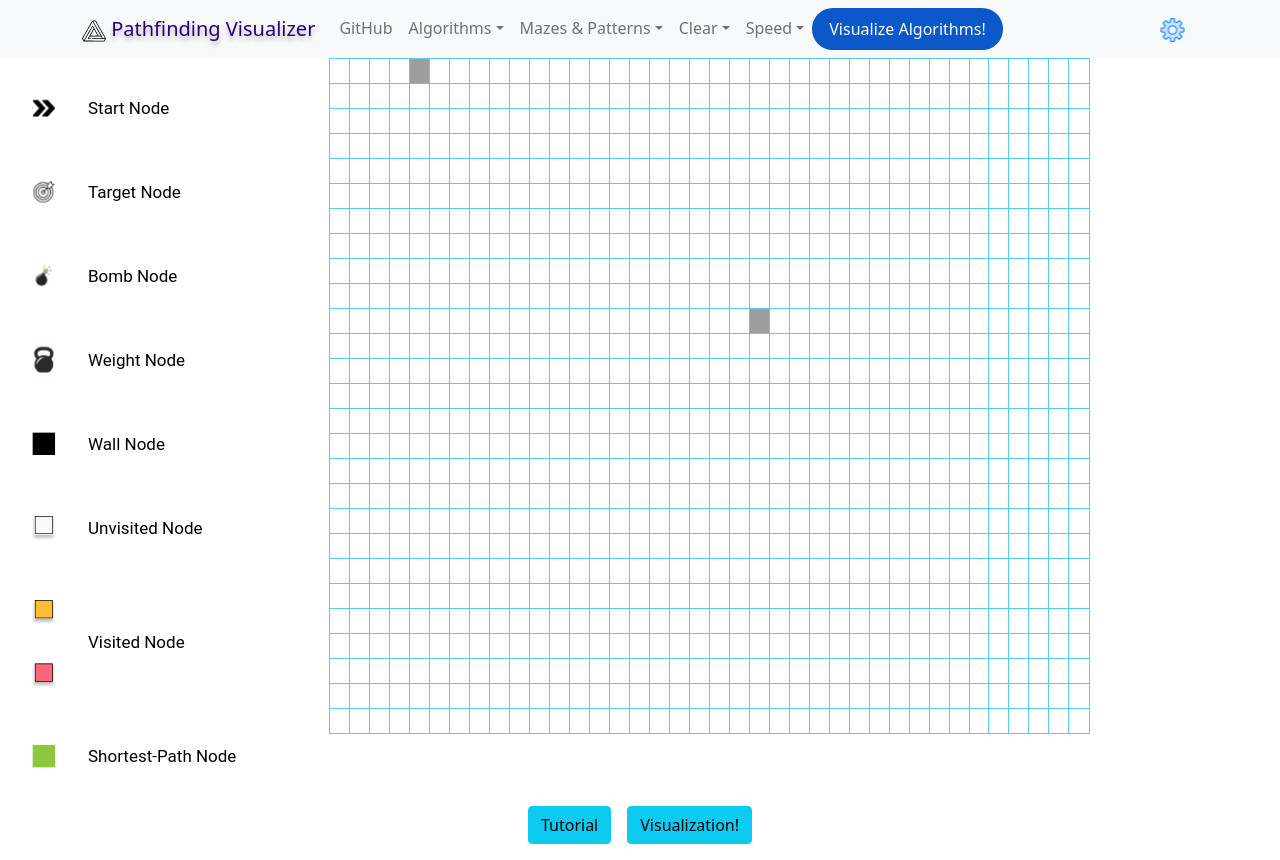
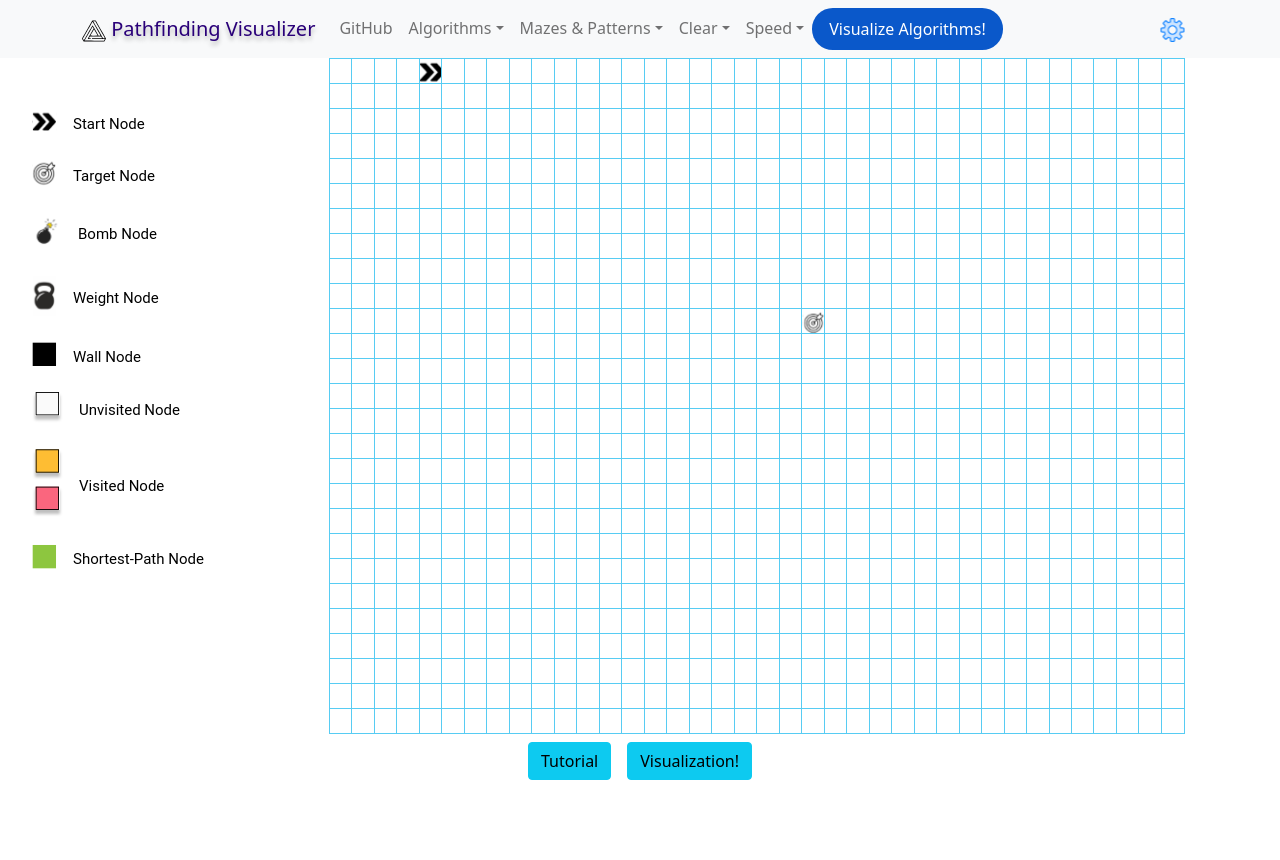
Before and after one commit to mygithub2015/pathfinding-in-action, a React (Create React App) app: page / in a window 1280 px wide. After the commit the page ends 800 px from the top, so only its background shows below. Built offline with nearby package versions, Linux system fonts and the light colour scheme; grey boxes are pictures that could not be loaded.

Commit message:
complete node section

```diff
--- a/src/pathfindingvisualizer/PathfindingVisualizer.css
+++ b/src/pathfindingvisualizer/PathfindingVisualizer.css
@@ -14,16 +14,6 @@ html, body {
 body {
   background-color: var(--background_color_one);
   margin: 0 auto;
-}
-
-div.desc-icon-text {
-  margin-left: 16px;
-  font-family: Roboto;
-  font-style: normal;
-  font-weight: normal;
-  font-size: 15px;
-  /* identical to box height */
-  color: #000000;
 }
 
 div.visited-node-text {
@@ -178,19 +168,37 @@ span#app-name {
 
 .node-section {
   margin-left: 32px;
-  min-width: 20%;
-  line-height: 4;
-  text-align: center;
+  min-width: 10%;
+  margin-top:32px;
 }
 
-.node-section span {
-  padding-left: 16px;
+.node-info-container {
+  display: flex;
+  justify-content: flex-start;
+  align-items: center;
+  min-width: inherit;
+  margin-top: 20px;
+}
+
+.node-text {
+  margin-left: 16px;
   font-family: Roboto;
-  font-size: 17px;
+  font-style: normal;
+  font-weight: normal;
+  font-size: 15px;
+  /* identical to box height */
+  color: #000000;
+}
+
+.vertical-node {
+  display: flex;
+  flex-direction: column;
+  justify-content: center;
+  align-items: center;
 }
 
 .grid-section {
-  max-width: 80%;
+  max-width: 90%;
 }
 
 .button-section {
@@ -236,16 +244,11 @@ tr.grid-row {
 }
 
 table {
-  /*position: relative;
-  top: 50%;
-  left: 50%;
-  margin-right: -50%;
-  transform: translate(-50%, -50%); */
   max-width: inherit;
-  z-index:-1;
+  z-index: -1;
 }
 
-.footer {
+.footer-container {
   display: flex;
   justify-content: center;
   align-items: center;
@@ -257,8 +260,8 @@ table {
 }
 
 .node_start {
-  /* background: url("../assets/images/start-node.svg"); */
-  background: url("../assets/images/right-arrow.svg");
+  background: url("../assets/images/start-node.svg");
+  /* background: url("../assets/images/right-arrow.svg"); */
   background-size: cover;
 }
 
@@ -268,8 +271,8 @@ table {
 }
 
 .node_end {
-  /* background: url("../assets/images/target-node.svg"); */
-  background: url("../assets/images/circle-target.svg");
+  background: url("../assets/images/target-node.svg");
+  /* background: url("../assets/images/circle-target.svg"); */
   background-size: cover;
 }
 
--- a/src/pathfindingvisualizer/PathfindingVisualizer.jsx
+++ b/src/pathfindingvisualizer/PathfindingVisualizer.jsx
@@ -173,75 +173,76 @@ export default class PathfindingVisualizer extends Component {
             <>
                 <div className="wrapper">
                     <Menu></Menu>
-
                     <div className="inner-header">
                         <div className="node-section">
-                            <div className="desc-icon-container">
-                                <div id="logo">
-                                    <img className="app-icon" src={startnode} width="24px" />
+                            <div className="node-info-container">
+                                <div className="node-icon">
+                                    <object data={startnode} type="image/svg+xml" />
                                 </div>
-                                <div className="desc-icon-text">
+                                <div className="node-text">
                                     <span>Start Node</span>
                                 </div>
                             </div>
-                            <div className="desc-icon-container">
-                                <div id="logo">
-                                    <img className="app-icon" src={targetnode} width="24px" />
+                            <div className="node-info-container">
+                                <div className="node-icon">
+                                    <object data={targetnode} type="image/svg+xml" />
                                 </div>
-                                <div className="desc-icon-text">
+                                <div className="node-text">
                                     <span>Target Node</span>
                                 </div>
                             </div>
-                            <div className="desc-icon-container">
-                                <div id="logo">
-                                    <img className="app-icon" src={bombnode} width="24px" />
+                            <div className="node-info-container">
+                                <div className="node-icon">
+                                    <object data={bombnode} type="image/svg+xml" />
                                 </div>
-                                <div className="desc-icon-text">
+                                <div className="node-text">
                                     <span>Bomb Node</span>
                                 </div>
                             </div>
-                            <div className="desc-icon-container">
-                                <div id="logo">
-                                    <img className="app-icon" src={weightnode} width="24px" />
+                            <div className="node-info-container">
+                                <div className="node-icon">
+                                    <object data={weightnode} type="image/svg+xml" />
                                 </div>
-                                <div className="desc-icon-text">
+                                <div className="node-text">
                                     <span>Weight Node</span>
                                 </div>
                             </div>
-                            <div className="desc-icon-container">
-                                <div id="logo">
-                                    <img className="app-icon" src={wallnode} width="24px" />
+                            <div className="node-info-container">
+                                <div className="node-icon">
+                                    <object data={wallnode} type="image/svg+xml" />
                                 </div>
-                                <div className="desc-icon-text">
+                                <div className="node-text flex-item">
                                     <span>Wall Node</span>
                                 </div>
                             </div>
-                            <div className="desc-icon-container">
-                                <div id="logo">
-                                    <img className="app-icon" src={unvisitednode} width="24px" />
+                            <div className="node-info-container">
+                                <div className="node-icon">
+                                    <object data={unvisitednode} type="image/svg+xml" />
                                 </div>
-                                <div className="desc-icon-text">
+                                <div className="node-text">
                                     <span>Unvisited Node</span>
                                 </div>
                             </div>
-                            <div className="desc-icon-container">
-                                <div className="visited-icons">
-                                    <div id="logo">
-                                        <img className="app-icon" src={visitednodeyellow} width="24px" />
-                                    </div>
-                                    <div id="logo">
-                                        <img className="app-icon" src={visitednodered} width="24px" />
+                            <div className="node-info-container">
+                                <div className="node-icon">
+                                    <div className="vertical-node">
+                                        <div>
+                                            <object data={visitednodeyellow} type="image/svg+xml" />
+                                        </div>
+                                        <div>
+                                            <object data={visitednodered} type="image/svg+xml" />
+                                        </div>
                                     </div>
                                 </div>
-                                <div className="visited-node-text">
+                                <div className="node-text">
                                     <span>Visited Node</span>
                                 </div>
                             </div>
-                            <div className="desc-icon-container">
-                                <div id="logo">
-                                    <img className="app-icon" src={shortestpath} width="24px" />
+                            <div className="node-info-container">
+                                <div className="node-icon">
+                                    <object data={shortestpath} type="image/svg+xml" />
                                 </div>
-                                <div className="desc-icon-text">
+                                <div className="node-text">
                                     <span>Shortest-Path Node</span>
                                 </div>
                             </div>
@@ -284,8 +285,8 @@ export default class PathfindingVisualizer extends Component {
                         </div>
                     </div>
                     <footer>
-                        <div className="footer">
-                            <div className="footer">
+                        <div className="footer-section">
+                            <div className="footer-container">
                                 <Button variant="info">Tutorial</Button>
                                 <Button className="result" variant="info">Visualization!</Button>
                             </div>
```
Also changed, not shown: src/assets/images/circle-target.svg (added), src/assets/images/right-arrow.svg (added).
